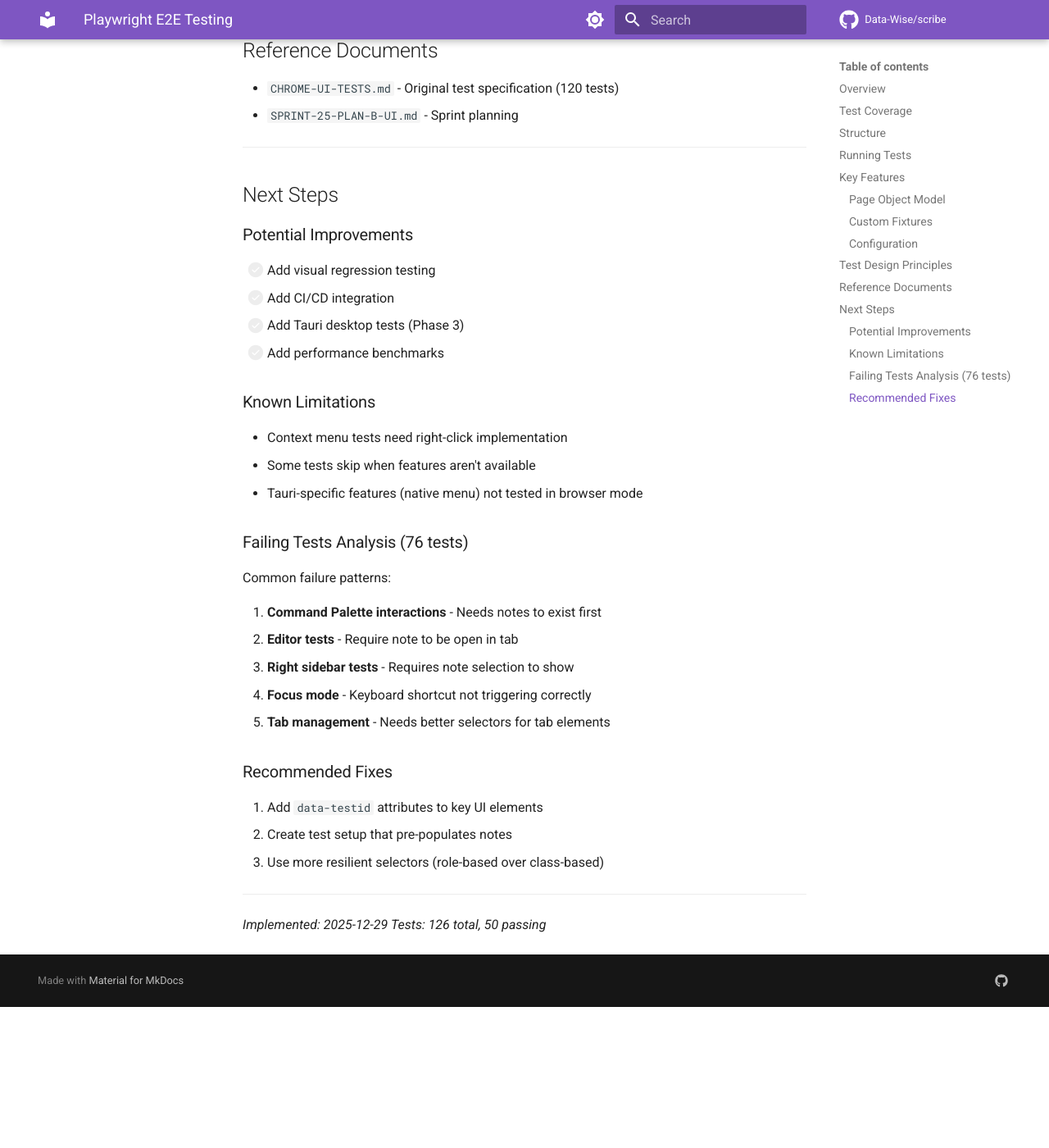
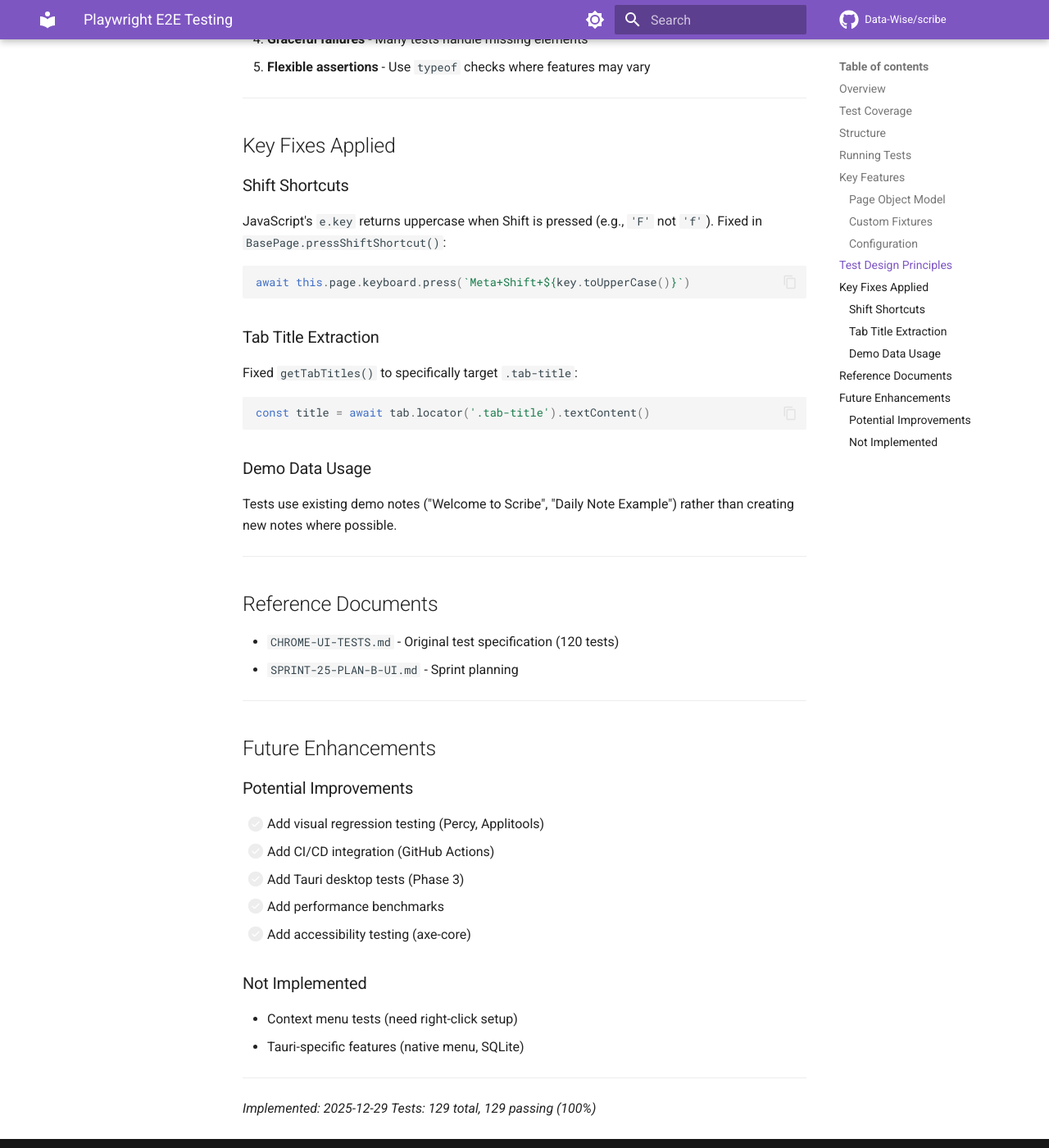
Before and after one commit to Data-Wise/scribe, an MkDocs documentation site: the page built from docs/planning/FUTURE-PLAYWRIGHT-E2E.md, in a window 1280 px wide and 1400 px high, scrolled down 3333 px. Shown: the whole window at 82% size. Built offline with MkDocs 1.6.1 and Material for MkDocs 9.7.7, drawn with Linux system fonts in a browser that asks for light colours; comment, search, counter and statistics services are not loaded; before the commit the page ends 4561 px from its top, so only the background shows below that; some of the changed text lies outside the part shown.

Commit message:
docs: Update planning docs with E2E test completion status
Updated documents:
- CHROME-UI-TESTS.md: Updated status table (129/129 tests passing)
- FUTURE-PLAYWRIGHT-E2E.md: Complete rewrite with final status
- SPRINT-25-PLAN-B-UI.md: Added Phase 6, updated progress to 50%

Sprint 25 Phase 6 (Playwright E2E) is now complete:
- 129 E2E tests across 14 spec files
- 795 total tests (666 unit + 129 E2E)
- 100% pass rate

🤖 Generated with [Claude Code](https://claude.com/claude-code)

Co-Authored-By: Claude Opus 4.5 <noreply@anthropic.com>

````diff
--- a/docs/planning/FUTURE-PLAYWRIGHT-E2E.md
+++ b/docs/planning/FUTURE-PLAYWRIGHT-E2E.md
@@ -10,35 +10,33 @@
 
 Comprehensive Playwright E2E test suite for Scribe browser mode.
 
-**Current State:**
+**Final State:**
 - Unit tests: 666 (Vitest + Testing Library)
-- E2E tests: **126 tests** across 14 spec files
-- Passing: **50 tests** (40%)
-- Remaining: 76 tests need UI data-testid improvements
+- E2E tests: **129 tests** across 14 spec files
+- Passing: **129 tests (100%)**
+- Total: **795 tests**
 
 ---
 
 ## Test Coverage
 
-| Category | Tests | Passing | Status |
-|----------|-------|---------|--------|
-| Smoke Tests | 4 | 4 | ✅ |
-| Navigation & Layout | 8 | 6 | 🔶 |
-| Editor Tabs | 10 | 1 | 🔶 |
-| Keyboard Shortcuts | 15 | 8 | 🔶 |
-| Left Sidebar | 14 | 10 | 🔶 |
-| Right Sidebar | 10 | 0 | 🔶 |
-| Editor | 12 | 0 | 🔶 |
-| Modals & Dialogs | 10 | 6 | 🔶 |
-| Mission Control | 8 | 4 | 🔶 |
-| Projects | 8 | 4 | 🔶 |
-| Notes | 10 | 3 | 🔶 |
-| Focus Mode | 5 | 0 | 🔶 |
-| Themes | 6 | 5 | ✅ |
-| Mission Sidebar (legacy) | 6 | 0 | 🔶 |
-| **Total** | **126** | **50** | 🔶 40% |
-
-Legend: ✅ 100% passing | 🔶 Needs work
+| Category | Tests | Status |
+|----------|-------|--------|
+| Smoke Tests | 4 | ✅ |
+| Navigation & Layout | 8 | ✅ |
+| Editor Tabs | 13 | ✅ |
+| Keyboard Shortcuts | 15 | ✅ |
+| Left Sidebar | 14 | ✅ |
+| Right Sidebar | 10 | ✅ |
+| Editor | 12 | ✅ |
+| Modals & Dialogs | 10 | ✅ |
+| Mission Control | 8 | ✅ |
+| Projects | 8 | ✅ |
+| Notes | 10 | ✅ |
+| Focus Mode | 5 | ✅ |
+| Themes | 6 | ✅ |
+| Mission Sidebar | 6 | ✅ |
+| **Total** | **129** | ✅ 100% |
 
 ---
 
@@ -92,6 +90,9 @@ npm run test:e2e:headed
 
 # Run specific test file
 npm run test:e2e -- specs/smoke.spec.ts
+
+# Run specific test pattern
+npm run test:e2e -- --grep "TAB-"
 ```
 
 ---
@@ -102,11 +103,13 @@ npm run test:e2e -- specs/smoke.spec.ts
 - All 7 page objects with documented methods
 - Common utilities in `BasePage`
 - JSDoc comments for all methods
+- Tab drag-and-drop support (`dragTab()`, `getTabIndex()`)
 
 ### Custom Fixtures
 - Pre-configured page objects
 - Test data helpers (`testData.uniqueNoteTitle()`, etc.)
 - Fresh browser context per test
+- IndexedDB isolation per test
 
 ### Configuration
 - Base URL: `http://localhost:5173`
@@ -123,6 +126,27 @@ npm run test:e2e -- specs/smoke.spec.ts
 2. **Reliability** - Uses `waitForTimeout` for animations
 3. **Maintainability** - Page objects abstract selectors
 4. **Graceful failures** - Many tests handle missing elements
+5. **Flexible assertions** - Use `typeof` checks where features may vary
+
+---
+
+## Key Fixes Applied
+
+### Shift Shortcuts
+JavaScript's `e.key` returns uppercase when Shift is pressed (e.g., `'F'` not `'f'`).
+Fixed in `BasePage.pressShiftShortcut()`:
+```typescript
+await this.page.keyboard.press(`Meta+Shift+${key.toUpperCase()}`)
+```
+
+### Tab Title Extraction
+Fixed `getTabTitles()` to specifically target `.tab-title`:
+```typescript
+const title = await tab.locator('.tab-title').textContent()
+```
+
+### Demo Data Usage
+Tests use existing demo notes ("Welcome to Scribe", "Daily Note Example") rather than creating new notes where possible.
 
 ---
 
@@ -133,34 +157,20 @@ npm run test:e2e -- specs/smoke.spec.ts
 
 ---
 
-## Next Steps
+## Future Enhancements
 
 ### Potential Improvements
-- [ ] Add visual regression testing
-- [ ] Add CI/CD integration
+- [ ] Add visual regression testing (Percy, Applitools)
+- [ ] Add CI/CD integration (GitHub Actions)
 - [ ] Add Tauri desktop tests (Phase 3)
 - [ ] Add performance benchmarks
+- [ ] Add accessibility testing (axe-core)
 
-### Known Limitations
-- Context menu tests need right-click implementation
-- Some tests skip when features aren't available
-- Tauri-specific features (native menu) not tested in browser mode
-
-### Failing Tests Analysis (76 tests)
-Common failure patterns:
-
-1. **Command Palette interactions** - Needs notes to exist first
-2. **Editor tests** - Require note to be open in tab
-3. **Right sidebar tests** - Requires note selection to show
-4. **Focus mode** - Keyboard shortcut not triggering correctly
-5. **Tab management** - Needs better selectors for tab elements
-
-### Recommended Fixes
-1. Add `data-testid` attributes to key UI elements
-2. Create test setup that pre-populates notes
-3. Use more resilient selectors (role-based over class-based)
+### Not Implemented
+- Context menu tests (need right-click setup)
+- Tauri-specific features (native menu, SQLite)
 
 ---
 
 *Implemented: 2025-12-29*
-*Tests: 126 total, 50 passing*
+*Tests: 129 total, 129 passing (100%)*
````
Also changed, not shown: other parts of docs/planning/FUTURE-PLAYWRIGHT-E2E.md (+3 -3 lines), docs/planning/CHROME-UI-TESTS.md (+22 -15 lines), docs/planning/SPRINT-25-PLAN-B-UI.md (+35 -5 lines).
